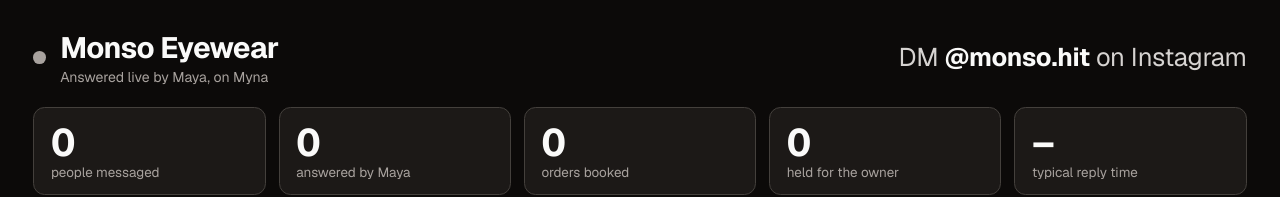
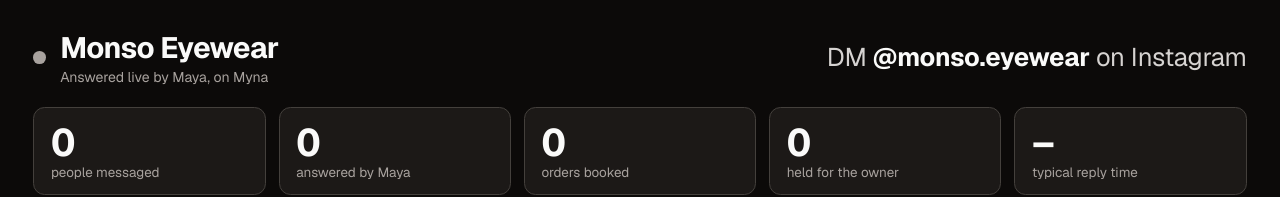
Before and after one commit to heyitsR1/myna-app, a Next.js app: page /wall in a window 1280 px wide. Shown: the top 197 px of the page. Built offline with nearby package versions, Linux system fonts and the light colour scheme; no server answers.

Commit message:
Wall and guide: Instagram handle is now @monso.eyewear

```diff
--- a/app/(stage)/wall/page.tsx
+++ b/app/(stage)/wall/page.tsx
@@ -11,6 +11,6 @@ export const metadata = { title: "Live · Myna" };
 export default async function WallPage({ searchParams }: PageProps<"/wall">) {
   // `?handle=` changes the call to action without a deploy.
   const { handle } = await searchParams;
-  const shown = typeof handle === "string" && handle.trim() ? handle.trim().replace(/^@/, "") : "monso.hit";
+  const shown = typeof handle === "string" && handle.trim() ? handle.trim().replace(/^@/, "") : "monso.eyewear";
   return <WallScreen handle={shown} />;
 }
--- a/scripts/demo/monso-eyewear-guide.md
+++ b/scripts/demo/monso-eyewear-guide.md
@@ -1,7 +1,7 @@
 # Monso Eyewear — Brand & Customer Service Guide
 
 ## About us
-Monso (Instagram @monso.hit) is a small sunglasses store in Kathmandu, Nepal. We sell our own curated range of five sunglasses styles — every pair is UV400 protected and comes with a hard case and a cleaning cloth. We started in 2023 and sell through Instagram, Facebook and WhatsApp. Our tone is warm, friendly and simple. We mix Nepali and English naturally ("Namaste!", "Hajur", "Dhanyabad"). We never pressure customers.
+Monso (Instagram @monso.eyewear) is a small sunglasses store in Kathmandu, Nepal. We sell our own curated range of five sunglasses styles — every pair is UV400 protected and comes with a hard case and a cleaning cloth. We started in 2023 and sell through Instagram, Facebook and WhatsApp. Our tone is warm, friendly and simple. We mix Nepali and English naturally ("Namaste!", "Hajur", "Dhanyabad"). We never pressure customers.
 
 ## Store location and hours
 - Shop: Monso Eyewear, 1st floor, Jhamsikhel, Lalitpur (opposite Roadhouse Cafe).
```
